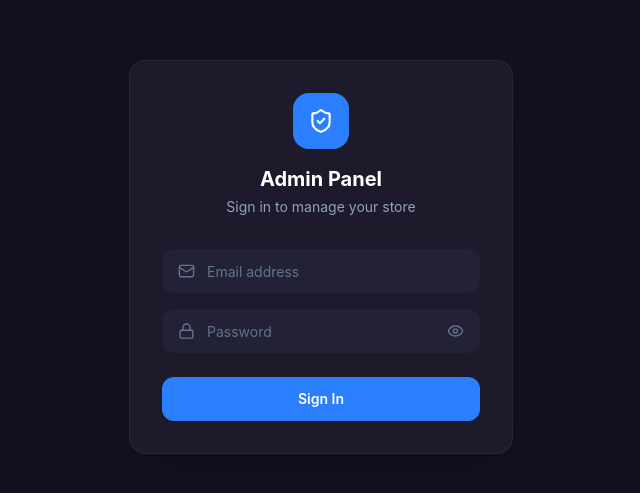
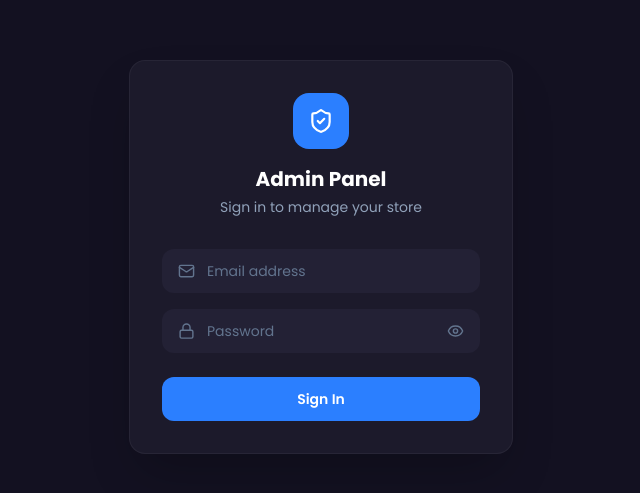
Before and after one commit to azeef-dev/urbanvibe-admin, a React (Vite) app: page /login in a window 1280 px wide. Shown: the part 143-636 px from the top of the page, without its empty margins (319-959 px from the left). Built offline with nearby package versions, Linux system fonts and the light colour scheme; no server answers.

Commit message:
chore: remove unnecessary whitespace in index.css

```diff
--- a/src/index.css
+++ b/src/index.css
@@ -1,7 +1,6 @@
 @import "tailwindcss";
 
-
-html,
 body {
   background-color: #131121;
+  font-family: 'Poppins', sans-serif;
 }
```
